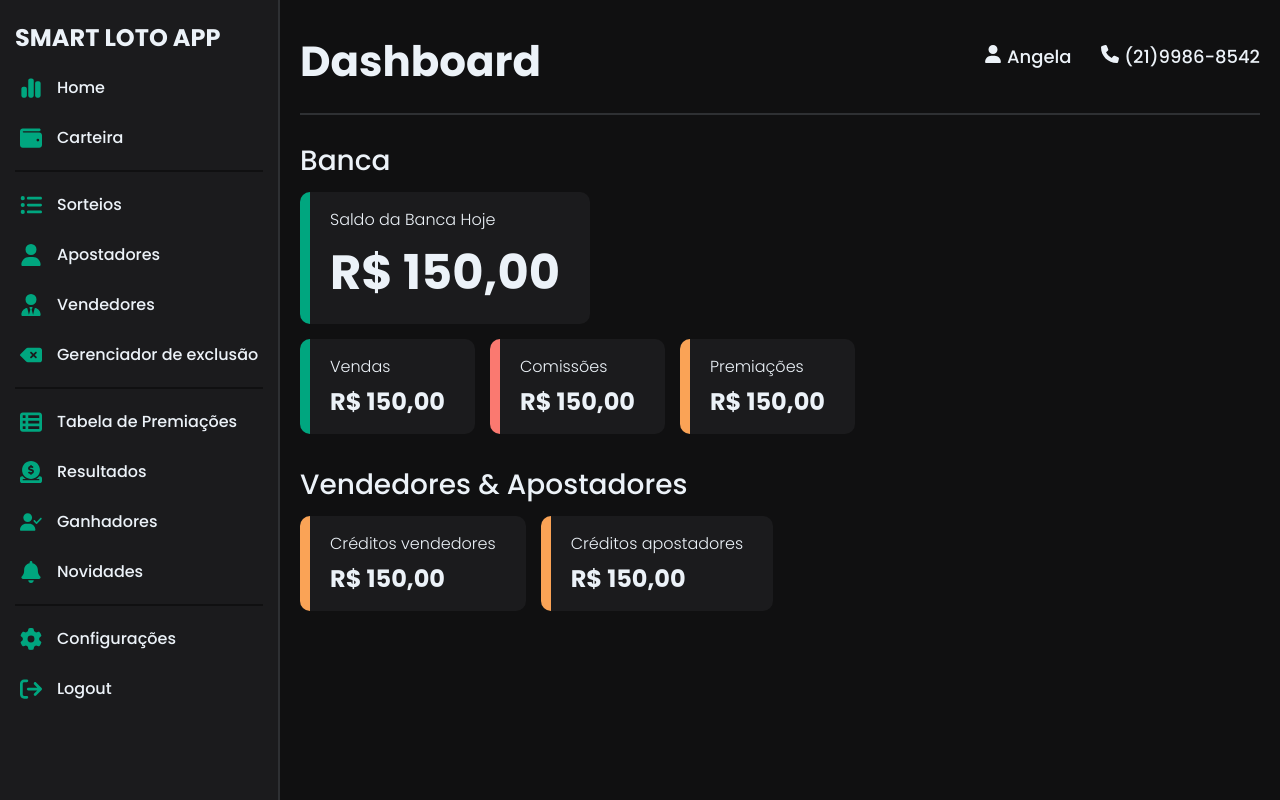
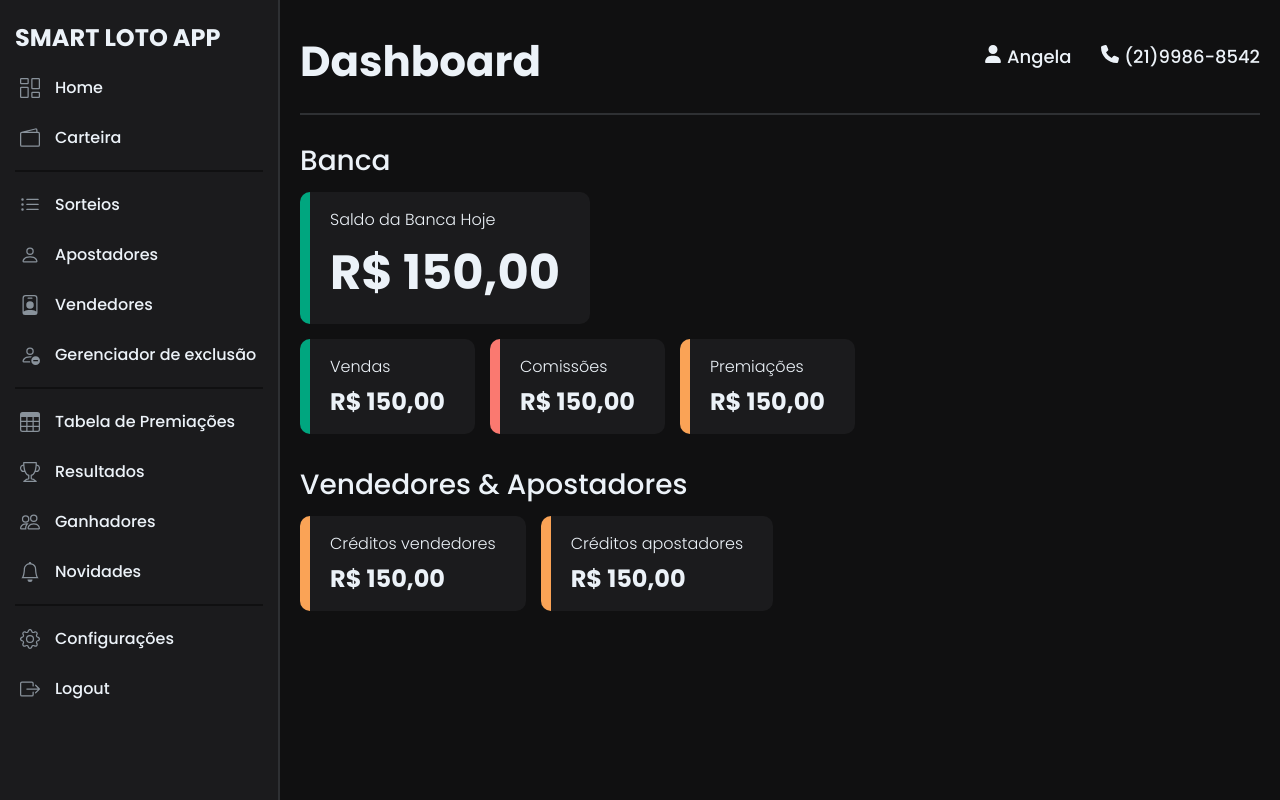
Before and after one commit to rodriguezmauricio/loto-app, a Next.js app: page / in a window 1280 px wide. Built offline with nearby package versions, Linux system fonts and the light colour scheme.

Commit message:
icons changed

```diff
--- a/src/app/components/sidebar/sidebar.module.css
+++ b/src/app/components/sidebar/sidebar.module.css
@@ -47,7 +47,7 @@
   display: flex;
   align-items: center;
   justify-content: center;
-  color: var(--accent-main);
+  color: var(--color-light-dark);
   transition: all 0.2s;
 }
 
--- a/src/app/components/sidebar/sidebarLinks/sidebarLinks.tsx
+++ b/src/app/components/sidebar/sidebarLinks/sidebarLinks.tsx
@@ -1,30 +1,30 @@
 import {
-  FaArrowRightFromBracket,
-  FaBell,
-  FaChartSimple,
-  FaCircleDollarToSlot,
-  FaDeleteLeft,
-  FaGear,
-  FaListUl,
-  FaTableList,
-  FaUser,
-  FaUserCheck,
-  FaUserTie,
-  FaWallet,
-} from "react-icons/fa6";
+  BsBell,
+  BsWallet2,
+  BsPerson,
+  BsPersonBadge,
+  BsListUl,
+  BsTable,
+  BsGear,
+  BsBoxArrowRight,
+  BsTrophy,
+  BsColumnsGap,
+  BsPeople,
+  BsPersonDash,
+} from "react-icons/bs";
 
-const iconSize = 22;
+const iconSize = 20;
 
 export const sidebarLinksHome = [
   {
     linkName: "Home",
     href: "/",
-    icon: <FaChartSimple size={iconSize} />,
+    icon: <BsColumnsGap size={iconSize} />,
   },
   {
     linkName: "Carteira",
     href: "/carteira",
-    icon: <FaWallet size={iconSize} />,
+    icon: <BsWallet2 size={iconSize} />,
   },
 ];
 
@@ -32,22 +32,22 @@ export const sidebarLinksSorteios = [
   {
     linkName: "Sorteios",
     href: "/sorteios",
-    icon: <FaListUl size={iconSize} />,
+    icon: <BsListUl size={iconSize} />,
   },
   {
     linkName: "Apostadores",
     href: "/apostadores",
-    icon: <FaUser size={iconSize} />,
+    icon: <BsPerson size={iconSize} />,
   },
   {
     linkName: "Vendedores",
     href: "/vendedores",
-    icon: <FaUserTie size={iconSize} />,
+    icon: <BsPersonBadge size={iconSize} />,
   },
   {
     linkName: "Gerenciador de exclusão",
     href: "/gerenciador-de-exclusao",
-    icon: <FaDeleteLeft size={iconSize} />,
+    icon: <BsPersonDash size={iconSize} />,
   },
 ];
 
@@ -55,22 +55,22 @@ export const sidebarLinksPremios = [
   {
     linkName: "Tabela de Premiações",
     href: "/tabela-de-premiacoes",
-    icon: <FaTableList size={iconSize} />,
+    icon: <BsTable size={iconSize} />,
   },
   {
     linkName: "Resultados",
     href: "/resultados",
-    icon: <FaCircleDollarToSlot size={iconSize} />,
+    icon: <BsTrophy size={iconSize} />,
   },
   {
     linkName: "Ganhadores",
     href: "/ganhadores",
-    icon: <FaUserCheck size={iconSize} />,
+    icon: <BsPeople size={iconSize} />,
   },
   {
     linkName: "Novidades",
     href: "/novidades",
-    icon: <FaBell size={iconSize} />,
+    icon: <BsBell size={iconSize} />,
   },
 ];
 
@@ -78,11 +78,11 @@ export const sidebarLinksSettings = [
   {
     linkName: "Configurações",
     href: "/configuracoes",
-    icon: <FaGear size={iconSize} />,
+    icon: <BsGear size={iconSize} />,
   },
   {
     linkName: "Logout",
     href: "/logout",
-    icon: <FaArrowRightFromBracket size={iconSize} />,
+    icon: <BsBoxArrowRight size={iconSize} />,
   },
 ];
```
